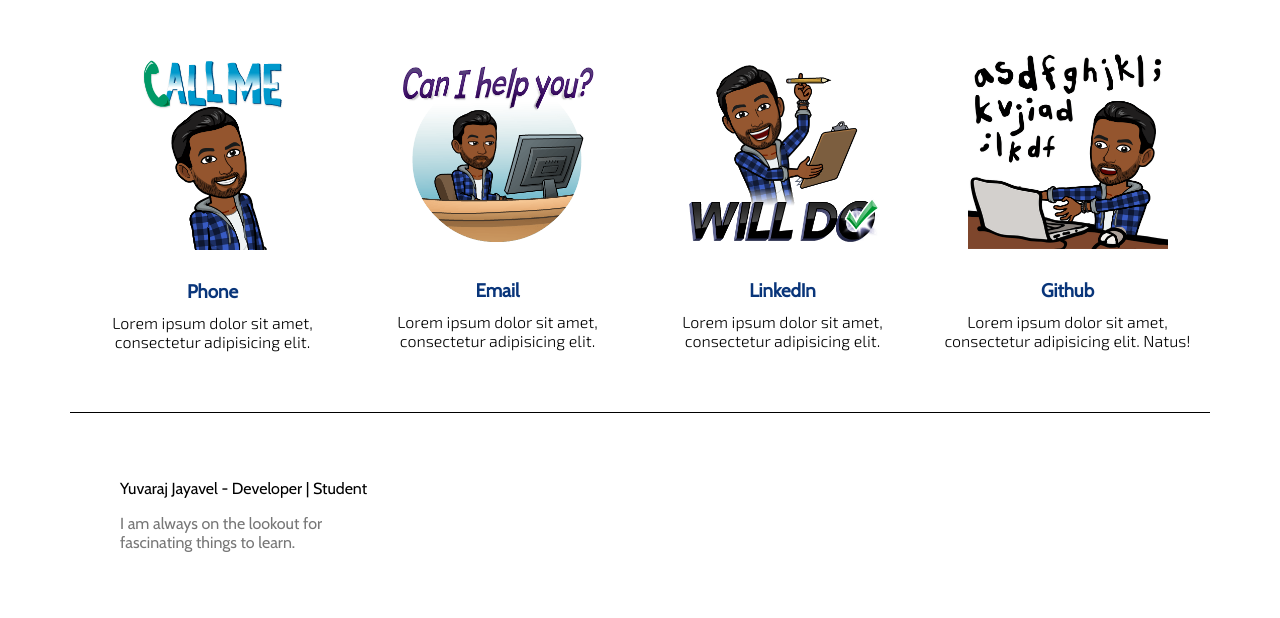
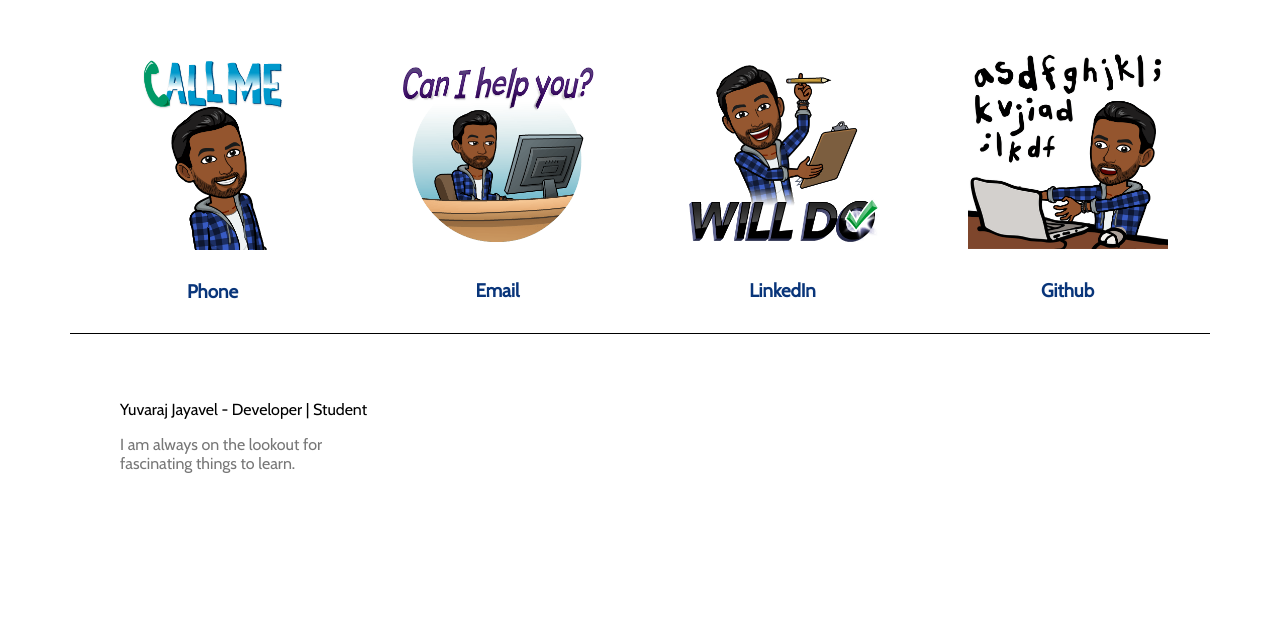
Before and after one commit to jyuvaraj03/jyuvaraj03.github.io, a PHP site: page / in a window 1280 px wide. Shown: the part 3647-4265 px from the top of the page. After the commit the page ends 4120 px from the top, so only its background shows below. Run offline with PHP 8.4, Linux system fonts and the light colour scheme; some libraries are stand-ins or nearby versions; some web fonts are replaced.

Commit message:
Removed contact-captions

```diff
--- a/index.html
+++ b/index.html
@@ -239,22 +239,22 @@
 				<div class="col-md-3 col-sm-6">
 					<a href="tel:+919087622535" class="contact-bitmoji-container"><img class="contact-bitmojis" src="callbm.png" alt=""></a>
 					<h3 class="contact-title"><a href="tel:+919087622535">Phone</a></h3><!-- .contact-title -->
-					<p class="contact-caption">Lorem ipsum dolor sit amet, consectetur adipisicing elit.</p><!-- .contact-caption -->
+					<!-- <p class="contact-caption">Lorem ipsum dolor sit amet, consectetur adipisicing elit.</p> --><!-- .contact-caption -->
 				</div><!-- .col-md-3 col-sm-6 -->
 				<div class="col-md-3 col-sm-6">
 					<a href="mailto:jyuvaraj03@gmail.com" class="contact-bitmoji-container"><img class="contact-bitmojis" src="emailbm.png" alt=""></a>
 					<h3 class="contact-title"><a href="mailto:jyuvaraj03@gmail.com">Email</a></h3><!-- .contact-title -->
-					<p class="contact-caption">Lorem ipsum dolor sit amet, consectetur adipisicing elit.</p><!-- .contact-caption -->
+					<!-- <p class="contact-caption">Lorem ipsum dolor sit amet, consectetur adipisicing elit.</p> --><!-- .contact-caption -->
 				</div><!-- .col-md-3 col-sm-6 -->
 				<div class="col-md-3 col-sm-6">
 					<a href="https://www.linkedin.com/in/yuvaraj-jayavel" class="contact-bitmoji-container" target="_blank"><img class="contact-bitmojis" src="linkedinbm.png" alt=""></a>
 					<h3 class="contact-title"><a href="https://www.linkedin.com/in/yuvaraj-jayavel" target="_blank">LinkedIn</a></h3><!-- .contact-title -->
-					<p class="contact-caption">Lorem ipsum dolor sit amet, consectetur adipisicing elit.</p><!-- .contact-caption -->
+					<!-- <p class="contact-caption">Lorem ipsum dolor sit amet, consectetur adipisicing elit.</p> --><!-- .contact-caption -->
 				</div><!-- .col-md-3 col-sm-6 -->
 				<div class="col-md-3 col-sm-6">
 					<a href="https://github.com/jyuvaraj03" class="contact-bitmoji-container" target="_blank"><img class="contact-bitmojis" src="githubbm.png" alt=""></a>
 					<h3 class="contact-title"><a href="https://github.com/jyuvaraj03" target="_blank">Github</a></h3><!-- .contact-title -->
-					<p class="contact-caption">Lorem ipsum dolor sit amet, consectetur adipisicing elit. Natus!</p><!-- .contact-caption -->
+					<!-- <p class="contact-caption">Lorem ipsum dolor sit amet, consectetur adipisicing elit. Natus!</p> --><!-- .contact-caption -->
 				</div><!-- .col-md-3 col-sm-6 -->
 			</div><!-- .row -->
 		</div><!-- .container -->
--- a/main.css
+++ b/main.css
@@ -163,7 +163,7 @@
   margin-top: 50px; }
 
 #footer {
-  margin-top: 45px; }
+  margin-top: 20px; }
   #footer .container {
     padding: 50px;
     border-top: 1px solid black; }
--- a/main.scss
+++ b/main.scss
@@ -196,7 +196,7 @@
 }
 
 #footer {
-  margin-top: 45px;
+  margin-top: 20px;
   // margin-bottom: 60px;
   .container {
     padding: 50px;
```
